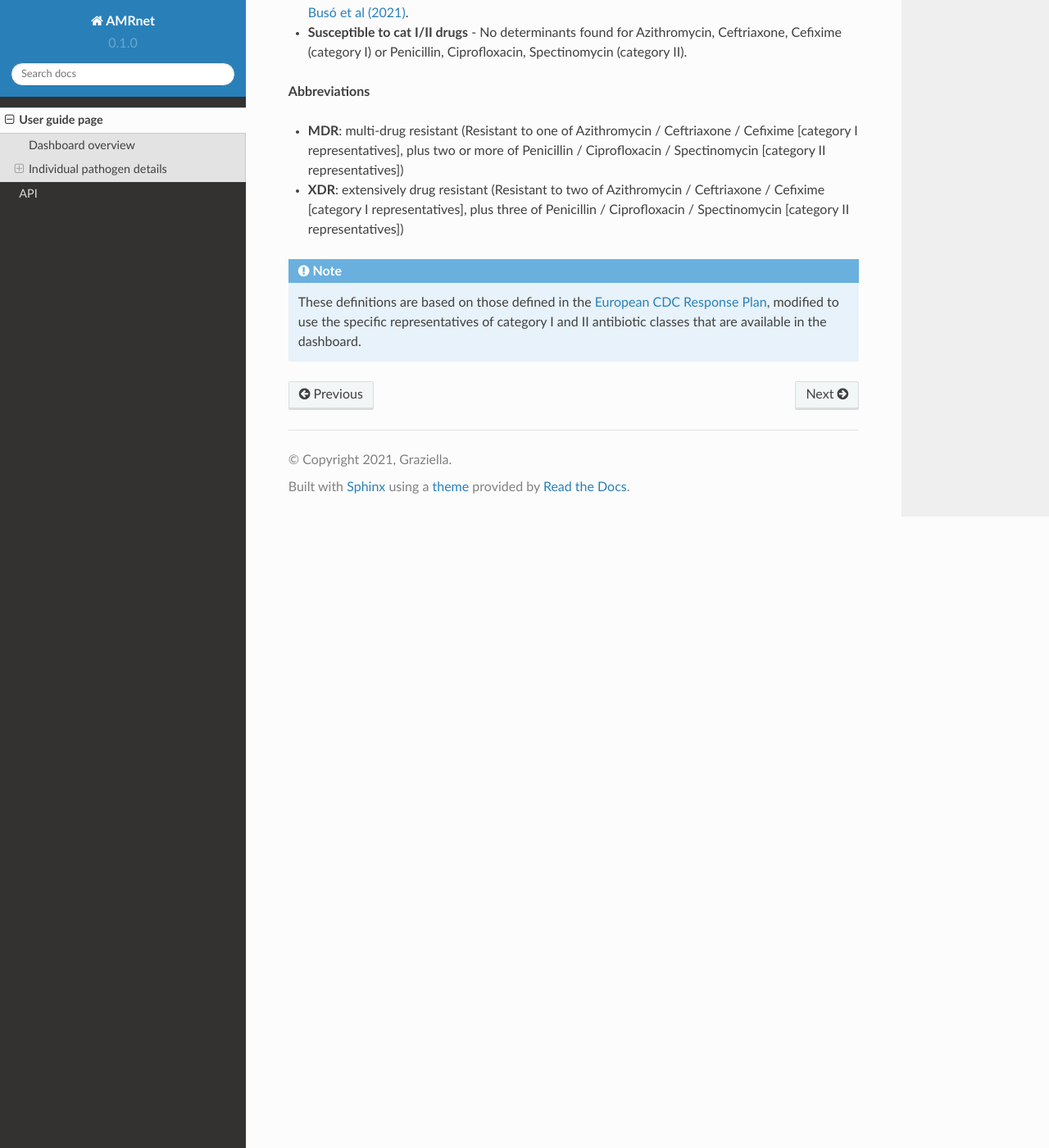
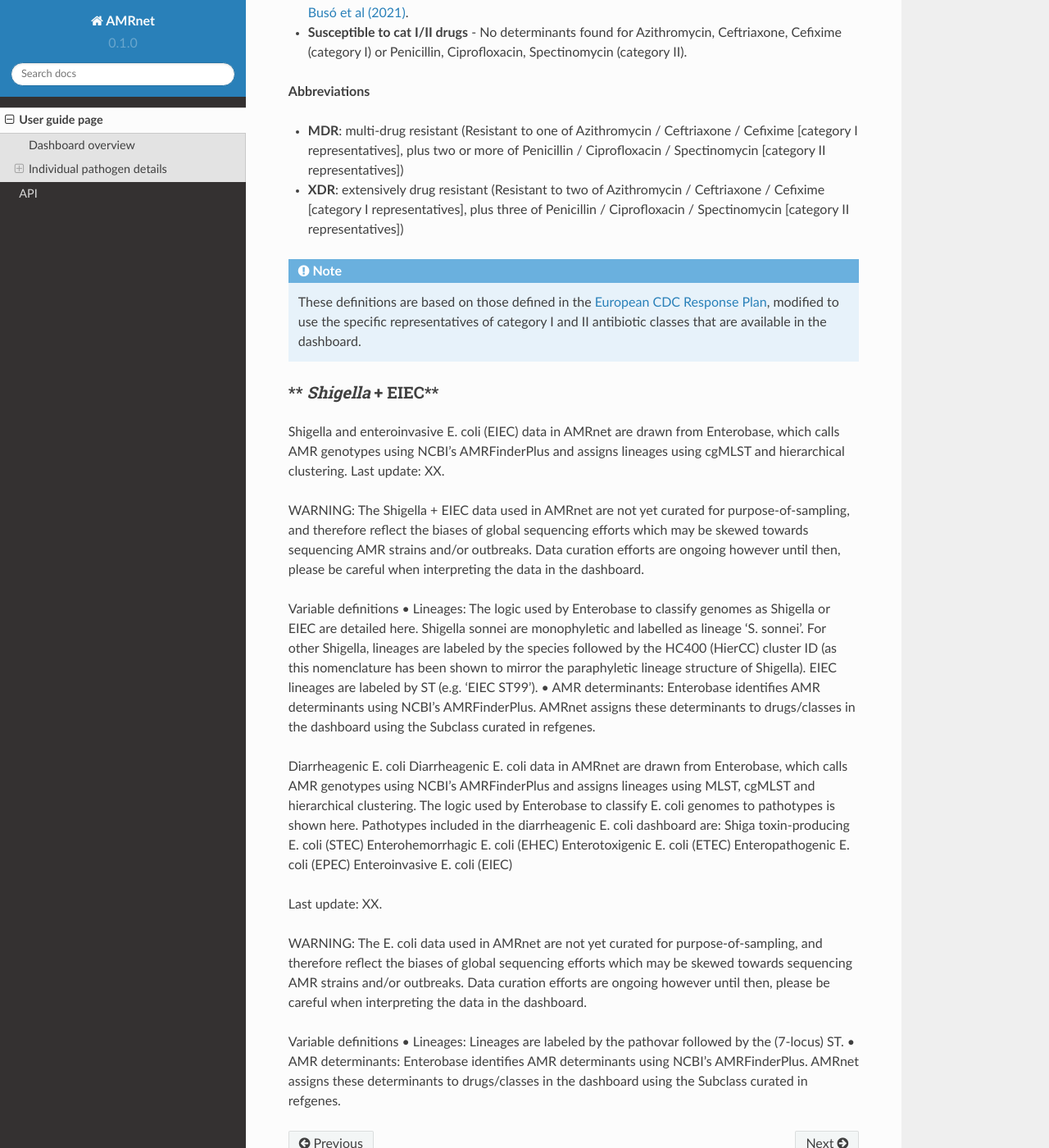
Before and after one commit to amrnet/User-Guide_, a Sphinx documentation site: the page built from docs/source/usage.rst, in a window 1280 px wide and 1400 px high, scrolled down 2751 px. Shown: the whole window at 82% size. Built offline with Sphinx 7.4.7 and the Read the Docs theme 2.0.0, drawn with Linux system fonts in a browser that asks for light colours.

Commit message:
Update usage.rst

```diff
--- a/docs/source/usage.rst
+++ b/docs/source/usage.rst
@@ -78,3 +78,29 @@ Individual pathogen details
 .. note::
 
    These definitions are based on those defined in the `European CDC Response Plan <https://www.ecdc.europa.eu/sites/default/files/documents/multi-and-extensively-drug-resistant-gonorrhoea-response-plan-Europe-2019.pdf>`_, modified to use the specific representatives of category I and II antibiotic classes that are available in the dashboard.
+
+** *Shigella* + EIEC**
+~~~~~~~~~~~~~~~~~~~
+Shigella and enteroinvasive E. coli (EIEC) data in AMRnet are drawn from Enterobase, which calls AMR genotypes using NCBI’s AMRFinderPlus and assigns lineages using cgMLST and hierarchical clustering. Last update: XX.
+
+WARNING: The Shigella + EIEC data used in AMRnet are not yet curated for purpose-of-sampling, and therefore reflect the biases of global sequencing efforts which may be skewed towards sequencing AMR strains and/or outbreaks. Data curation efforts are ongoing however until then, please be careful when interpreting the data in the dashboard.
+
+Variable definitions
+• Lineages: The logic used by Enterobase to classify genomes as Shigella or EIEC are detailed here. Shigella sonnei are monophyletic and labelled as lineage ‘S. sonnei’. For other Shigella, lineages are labeled by the species followed by the HC400 (HierCC) cluster ID (as this nomenclature has been shown to mirror the paraphyletic lineage structure of Shigella). EIEC lineages are labeled by ST (e.g. ‘EIEC ST99’).
+• AMR determinants: Enterobase identifies AMR determinants using NCBI’s AMRFinderPlus. AMRnet assigns these determinants to drugs/classes in the dashboard using the Subclass curated in refgenes.
+
+Diarrheagenic E. coli
+Diarrheagenic E. coli data in AMRnet are drawn from Enterobase, which calls AMR genotypes using NCBI’s AMRFinderPlus and assigns lineages using MLST, cgMLST and hierarchical clustering. The logic used by Enterobase to classify E. coli genomes to pathotypes is shown here. Pathotypes included in the diarrheagenic E. coli dashboard are:
+Shiga toxin-producing E. coli (STEC)
+Enterohemorrhagic E. coli (EHEC)
+Enterotoxigenic E. coli (ETEC)
+Enteropathogenic E. coli (EPEC)
+Enteroinvasive E. coli (EIEC)
+
+Last update: XX.
+
+WARNING: The E. coli data used in AMRnet are not yet curated for purpose-of-sampling, and therefore reflect the biases of global sequencing efforts which may be skewed towards sequencing AMR strains and/or outbreaks. Data curation efforts are ongoing however until then, please be careful when interpreting the data in the dashboard.
+
+Variable definitions
+• Lineages: Lineages are labeled by the pathovar followed by the (7-locus) ST.
+• AMR determinants: Enterobase identifies AMR determinants using NCBI’s AMRFinderPlus. AMRnet assigns these determinants to drugs/classes in the dashboard using the Subclass curated in refgenes.
```
